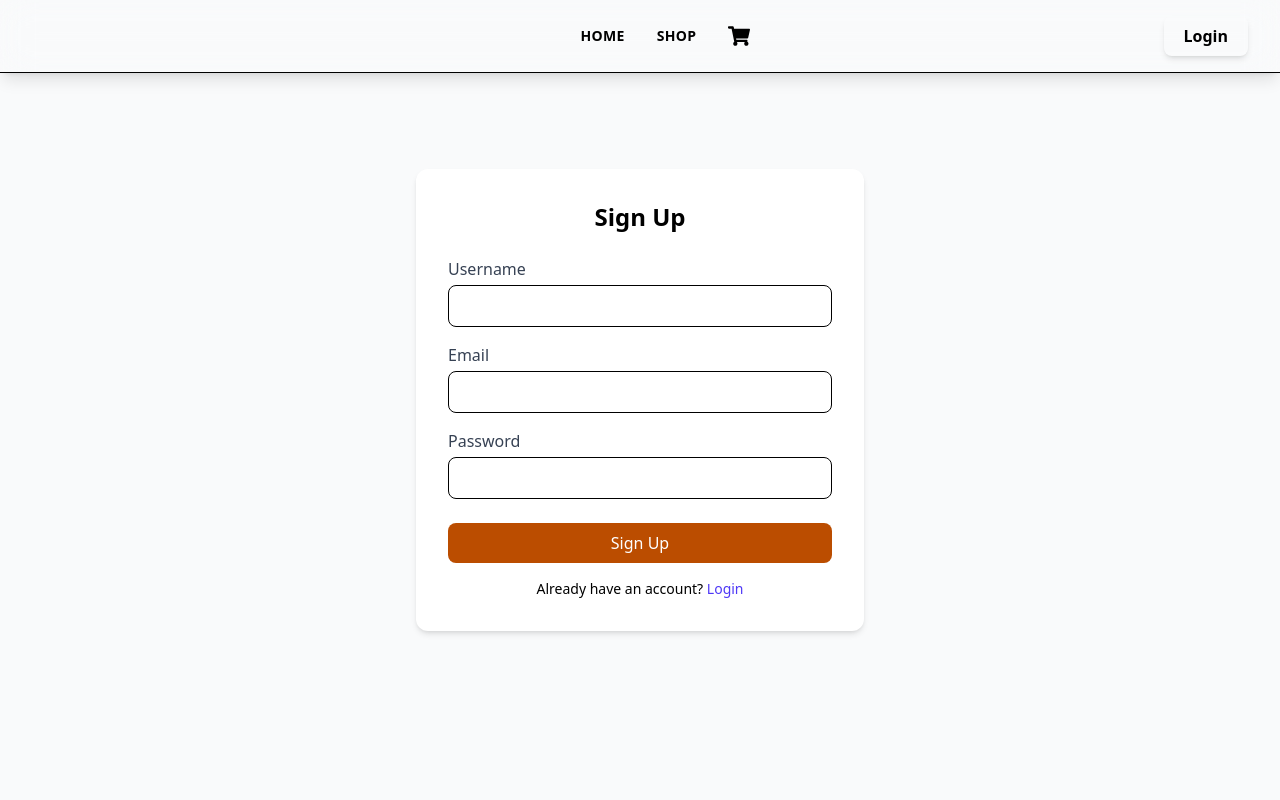
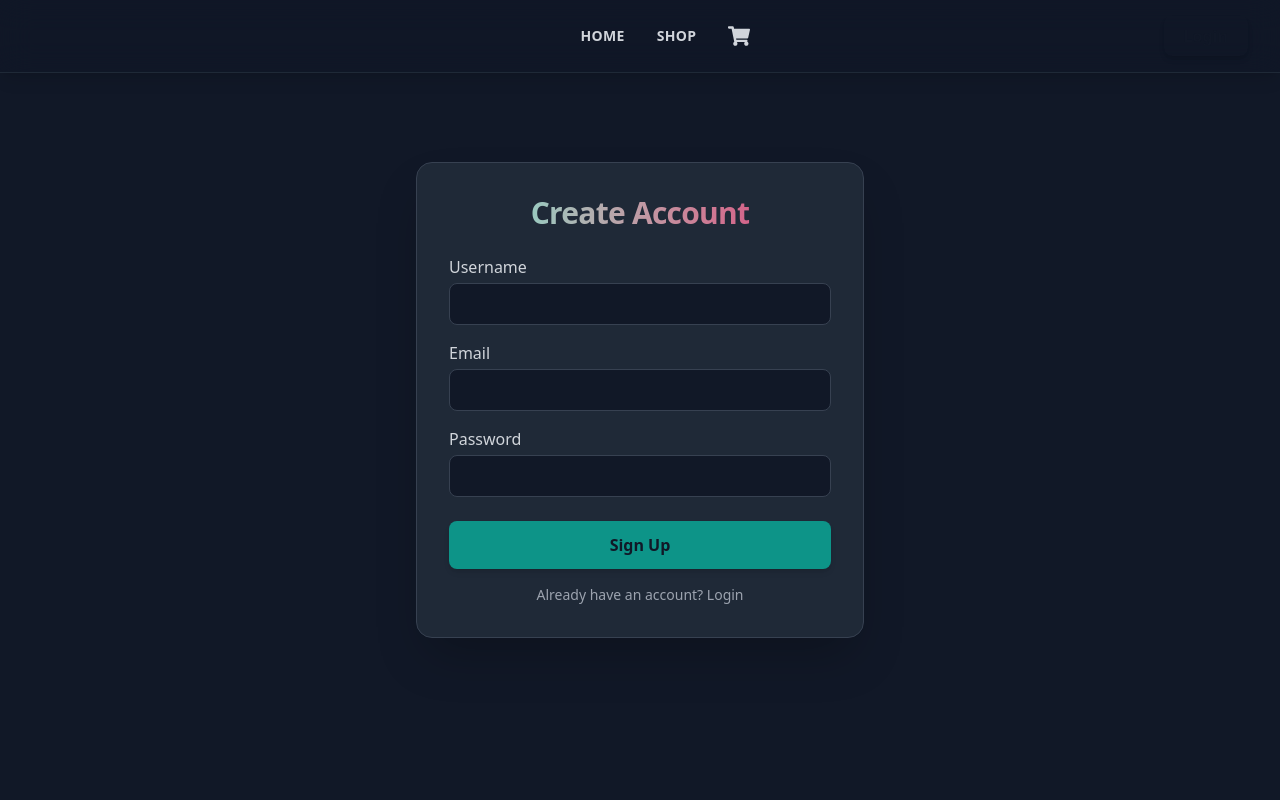
Before and after one commit to zahrabateninia/Shopping-Cart, a React (Vite) app: page /signup in a window 1280 px wide. Shown: the top 800 px of the page. Built offline with nearby package versions, Linux system fonts and the light colour scheme.

Commit message:
style: Make auth pages look nice and consistent with other pages

```diff
--- a/src/index.css
+++ b/src/index.css
@@ -1,5 +1,3 @@
-@import "tailwindcss";
-
 @import "tailwindcss";
 
 @theme {
@@ -69,3 +67,15 @@
   --transition-normal: 300ms ease;
   --transition-slow: 500ms ease;
 }
+
+
+input:-webkit-autofill {
+  -webkit-box-shadow: 0 0 0px 1000px var(--color-base-dark-900) inset;
+  -webkit-text-fill-color: var(--color-base-dark-300);
+  transition: background-color 5000s ease-in-out 0s;
+}
+
+input:-webkit-autofill:focus {
+  -webkit-box-shadow: 0 0 0px 1000px var(--color-base-dark-900) inset;
+  -webkit-text-fill-color: var(--color-base-dark-300);
+}
--- a/src/pages/Home.jsx
+++ b/src/pages/Home.jsx
@@ -51,9 +51,9 @@ export default function Home() {
   );
 
   const features = [
-    { title: "Curated Style", icon: "✨", description: "Hand-picked items for modern living." },
-    { title: "Seamless Checkout", icon: "💳", description: "Fast, secure, and stress-free payments." },
-    { title: "24/7 Support", icon: "💬", description: "We're here to help you every step of the way." },
+    { title: "Curated Style", description: "Hand-picked items for modern living." },
+    { title: "Seamless Checkout", description: "Fast, secure, and stress-free payments." },
+    { title: "24/7 Support", description: "We're here to help you every step of the way." },
   ];
 
   return (
--- a/src/pages/Login.jsx
+++ b/src/pages/Login.jsx
@@ -1,83 +1,149 @@
-import { useState } from "react";
-import { useDispatch } from "react-redux";
-import { performLogin } from "@/features/auth/authSlice";
-import { useNavigate, useLocation } from "react-router-dom";
-import toast from "react-hot-toast";
+import { useState } from "react"
+import { useDispatch } from "react-redux"
+import { performLogin } from "@/features/auth/authSlice"
+import { useNavigate, useLocation } from "react-router-dom"
+import toast from "react-hot-toast"
+import { motion, AnimatePresence } from "framer-motion"
 
 export default function Login() {
-  const [email, setEmail] = useState("");
-  const [password, setPassword] = useState("");
-  const [error, setError] = useState("");
+  const [email, setEmail] = useState("")
+  const [password, setPassword] = useState("")
+  const [error, setError] = useState("")
 
-  const dispatch = useDispatch();
-  const navigate = useNavigate();
-  const location = useLocation();
+  const dispatch = useDispatch()
+  const navigate = useNavigate()
+  const location = useLocation()
 
-  // Redirect back to previous page after login
-  const from = location.state?.from?.pathname || "/";
+  // Redirect back after login
+  const from = location.state?.from?.pathname || "/"
 
   const handleSubmit = (e) => {
-    e.preventDefault();
+    e.preventDefault()
     try {
-      dispatch(performLogin({ email, password }));
-      toast.success("Logged in successfully!");
-      navigate(from, { replace: true });
+      dispatch(performLogin({ email, password }))
+      toast.success("Logged in successfully!")
+      navigate(from, { replace: true })
     } catch (err) {
-      setError(err.message);
-      toast.error("Logged in failed. Please try again!")
+      setError(err.message)
+      toast.error("Login failed. Please try again!")
     }
-  };
+  }
 
   return (
-    <div className="flex items-center justify-center min-h-screen bg-gray-50">
-      <form
+    <div
+      className="
+        flex items-center justify-center min-h-screen
+        bg-[var(--color-base-dark-900)]
+        text-[var(--color-base-dark-300)]
+        px-4
+      "
+    >
+      <AnimatePresence mode="wait">
+        <motion.form
+          key="login-form"
+          initial={{ opacity: 0, y: 40, scale: 0.95 }}
+          animate={{ opacity: 1, y: 0, scale: 1 }}
+          exit={{ opacity: 0, y: -20, scale: 0.97 }}
+          transition={{ duration: 0.6, ease: "easeOut" }}
           onSubmit={handleSubmit}
-        className="bg-white p-8 rounded-xl shadow-md w-full max-w-md"
+          className="
+            bg-[var(--color-base-dark-800)]
+            border border-[var(--color-base-dark-700)]
+            rounded-2xl shadow-2xl p-8 w-full max-w-md
+            text-[var(--color-base-dark-300)]
+            backdrop-blur-md
+          "
         >
-        <h1 className="text-2xl font-bold mb-6 text-center">Login</h1>
+          <h1
+            className="
+              text-3xl font-extrabold mb-6 text-center
+              bg-gradient-to-r from-[var(--color-accent-primary-light)] to-[var(--color-accent-secondary-dark)]
+              bg-clip-text text-transparent tracking-tight
+            "
+          >
+            Welcome Back
+          </h1>
 
-        {error && <p className="mb-4 text-red-600">{error}</p>}
+          {error && (
+            <p className="mb-4 text-[var(--color-accent-secondary-dark)] text-center">
+              {error}
+            </p>
+          )}
 
+          {/* Email Field */}
           <label className="block mb-4">
-          <span className="text-gray-700">Email</span>
+            <span className="text-[var(--color-base-dark-300)] font-medium">
+              Email
+            </span>
             <input
               type="email"
               value={email}
               onChange={(e) => setEmail(e.target.value)}
-            className="mt-1 w-full px-3 py-2 border rounded-lg focus:outline-none focus:ring-2 focus:ring-indigo-500"
+              className="
+                mt-1 w-full px-3 py-2 rounded-lg
+                bg-[var(--color-base-dark-900)]
+                border border-[var(--color-base-dark-700)]
+                text-[var(--color-base-dark-300)]
+                focus:outline-none focus:ring-2
+                focus:ring-[var(--color-accent-primary-light)]
+                transition-all
+              "
               required
             />
           </label>
 
+          {/* Password Field */}
           <label className="block mb-6">
-          <span className="text-gray-700">Password</span>
+            <span className="text-[var(--color-base-dark-300)] font-medium">
+              Password
+            </span>
             <input
               type="password"
               value={password}
               onChange={(e) => setPassword(e.target.value)}
-            className="mt-1 w-full px-3 py-2 border rounded-lg focus:outline-none focus:ring-2 focus:ring-indigo-500"
+              className="
+                mt-1 w-full px-3 py-2 rounded-lg
+                bg-[var(--color-base-dark-900)]
+                border border-[var(--color-base-dark-700)]
+                text-[var(--color-base-dark-300)]
+                focus:outline-none focus:ring-2
+                focus:ring-[var(--color-accent-primary-light)]
+                transition-all
+              "
               required
             />
           </label>
 
+          {/* Submit Button */}
           <button
             type="submit"
-          className="w-full bg-amber-700 text-white py-2 rounded-lg font-medium hover:bg-indigo-700 transition"
+            className="
+              w-full py-3 rounded-lg font-semibold
+              bg-[var(--color-accent-primary-dark)]
+              text-[var(--color-base-dark-900)]
+              hover:bg-[var(--color-accent-primary-light)]
+              transition-all shadow-md
+            "
           >
             Login
           </button>
 
-        <p className="mt-4 text-center text-sm">
+          <p className="mt-4 text-center text-sm text-[var(--color-base-dark-400)]">
             Don’t have an account?{" "}
             <button
               type="button"
               onClick={() => navigate("/signup")}
-            className="text-indigo-600 hover:underline"
+              className="
+                text-[var(--color-accent-primary-300)]
+                hover:text-[var(--color-accent-primary-light)]
+                transition-colors font-medium
+              "
             >
               Sign up
             </button>
           </p>
-      </form>
+        </motion.form>
+      </AnimatePresence>
     </div>
-  );
+  )
 }
--- a/src/pages/Signup.jsx
+++ b/src/pages/Signup.jsx
@@ -1,93 +1,168 @@
-import { useState } from "react";
-import { useDispatch } from "react-redux";
-import { signup } from "@/features/auth/authSlice";
-import { useNavigate } from "react-router-dom";
-import toast from "react-hot-toast";
-
+import { useState } from "react"
+import { useDispatch } from "react-redux"
+import { signup } from "@/features/auth/authSlice"
+import { useNavigate } from "react-router-dom"
+import toast from "react-hot-toast"
+import { motion, AnimatePresence } from "framer-motion"
 
 export default function Signup() {
-  const [username, setUsername] = useState("");
-  const [email, setEmail] = useState("");
-  const [password, setPassword] = useState("");
-  const [error, setError] = useState("");
+  const [username, setUsername] = useState("")
+  const [email, setEmail] = useState("")
+  const [password, setPassword] = useState("")
+  const [error, setError] = useState("")
 
-  const dispatch = useDispatch();
-  const navigate = useNavigate();
+  const dispatch = useDispatch()
+  const navigate = useNavigate()
 
   const handleSubmit = (e) => {
-    e.preventDefault();
+    e.preventDefault()
     try {
-      dispatch(signup({ username, email, password }));
+      dispatch(signup({ username, email, password }))
       toast.success("Account created successfully!")
-      navigate("/"); // redirect to home or cart
+      navigate("/") // redirect to home or desired page
     } catch (err) {
-      setError(err.message);
-      toast.error("Sign up failed.");
-
+      setError(err.message)
+      toast.error("Sign up failed.")
     }
-  };
+  }
 
   return (
-    <div className="flex items-center justify-center min-h-screen bg-gray-50">
-      <form
+    <div
+      className="
+        flex items-center justify-center min-h-screen
+        bg-[var(--color-base-dark-900)]
+        text-[var(--color-base-dark-300)]
+        px-4
+      "
+    >
+      <AnimatePresence mode="wait">
+        <motion.form
+          key="signup-form"
+          initial={{ opacity: 0, y: 40, scale: 0.95 }}
+          animate={{ opacity: 1, y: 0, scale: 1 }}
+          exit={{ opacity: 0, y: -20, scale: 0.97 }}
+          transition={{ duration: 0.6, ease: "easeOut" }}
           onSubmit={handleSubmit}
-        className="bg-white p-8 rounded-xl shadow-md w-full max-w-md"
+          className="
+            bg-[var(--color-base-dark-800)]
+            border border-[var(--color-base-dark-700)]
+            rounded-2xl shadow-2xl p-8 w-full max-w-md
+            text-[var(--color-base-dark-300)]
+            backdrop-blur-md
+          "
         >
-        <h1 className="text-2xl font-bold mb-6 text-center">Sign Up</h1>
+          <h1
+            className="
+              text-3xl font-extrabold mb-6 text-center
+              bg-gradient-to-r from-[var(--color-accent-primary-light)] to-[var(--color-accent-secondary-dark)]
+              bg-clip-text text-transparent tracking-tight
+            "
+          >
+            Create Account
+          </h1>
 
-        {error && <p className="mb-4 text-red-600">{error}</p>}
+          {error && (
+            <p className="mb-4 text-[var(--color-accent-secondary-dark)] text-center">
+              {error}
+            </p>
+          )}
 
+          {/* Username Field */}
           <label className="block mb-4">
-          <span className="text-gray-700">Username</span>
+            <span className="text-[var(--color-base-dark-300)] font-medium">
+              Username
+            </span>
             <input
               type="text"
               value={username}
               onChange={(e) => setUsername(e.target.value)}
-            className="mt-1 w-full px-3 py-2 border rounded-lg focus:outline-none focus:ring-2 focus:ring-indigo-500"
+              className="
+                mt-1 w-full px-3 py-2 rounded-lg
+                bg-[var(--color-base-dark-900)]
+                border border-[var(--color-base-dark-700)]
+                text-[var(--color-base-dark-300)]
+                focus:outline-none focus:ring-2
+                focus:ring-[var(--color-accent-primary-light)]
+                transition-all
+              "
               required
             />
           </label>
 
+          {/* Email Field */}
           <label className="block mb-4">
-          <span className="text-gray-700">Email</span>
+            <span className="text-[var(--color-base-dark-300)] font-medium">
+              Email
+            </span>
             <input
               type="email"
               value={email}
               onChange={(e) => setEmail(e.target.value)}
-            className="mt-1 w-full px-3 py-2 border rounded-lg focus:outline-none focus:ring-2 focus:ring-indigo-500"
+              className="
+                mt-1 w-full px-3 py-2 rounded-lg
+                bg-[var(--color-base-dark-900)]
+                border border-[var(--color-base-dark-700)]
+                text-[var(--color-base-dark-300)]
+                focus:outline-none focus:ring-2
+                focus:ring-[var(--color-accent-primary-light)]
+                transition-all
+              "
               required
             />
           </label>
 
+          {/* Password Field */}
           <label className="block mb-6">
-          <span className="text-gray-700">Password</span>
+            <span className="text-[var(--color-base-dark-300)] font-medium">
+              Password
+            </span>
             <input
               type="password"
               value={password}
               onChange={(e) => setPassword(e.target.value)}
-            className="mt-1 w-full px-3 py-2 border rounded-lg focus:outline-none focus:ring-2 focus:ring-indigo-500"
+              className="
+                mt-1 w-full px-3 py-2 rounded-lg
+                bg-[var(--color-base-dark-900)]
+                border border-[var(--color-base-dark-700)]
+                text-[var(--color-base-dark-300)]
+                focus:outline-none focus:ring-2
+                focus:ring-[var(--color-accent-primary-light)]
+                transition-all
+              "
               required
             />
           </label>
 
+          {/* Submit Button */}
           <button
             type="submit"
-          className="w-full bg-amber-700 text-white py-2 rounded-lg font-medium hover:bg-indigo-700 transition"
+            className="
+              w-full py-3 rounded-lg font-semibold
+              bg-[var(--color-accent-primary-dark)]
+              text-[var(--color-base-dark-900)]
+              hover:bg-[var(--color-accent-primary-light)]
+              transition-all shadow-md
+            "
           >
             Sign Up
           </button>
 
-        <p className="mt-4 text-center text-sm">
+          <p className="mt-4 text-center text-sm text-[var(--color-base-dark-400)]">
             Already have an account?{" "}
             <button
               type="button"
               onClick={() => navigate("/login")}
-            className="text-indigo-600 hover:underline"
+              className="
+                text-[var(--color-accent-primary-300)]
+                hover:text-[var(--color-accent-primary-light)]
+                transition-colors font-medium
+              "
             >
               Login
             </button>
           </p>
-      </form>
+        </motion.form>
+      </AnimatePresence>
     </div>
-  );
+  )
 }
```
Also changed, not shown: src/components/ProductCard.jsx (+9 -18 lines), src/components/ProductCardSkeleton.jsx (+44 -9 lines), src/components/Loading.jsx (deleted). Lines whose indentation alone changed are shown as unchanged.
